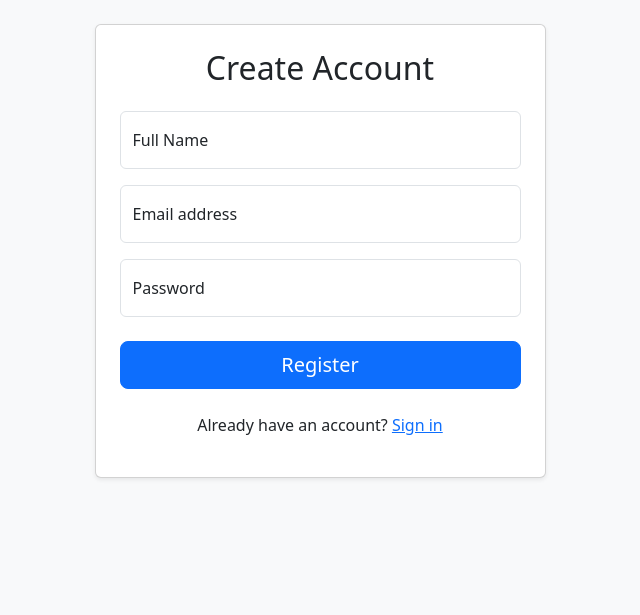
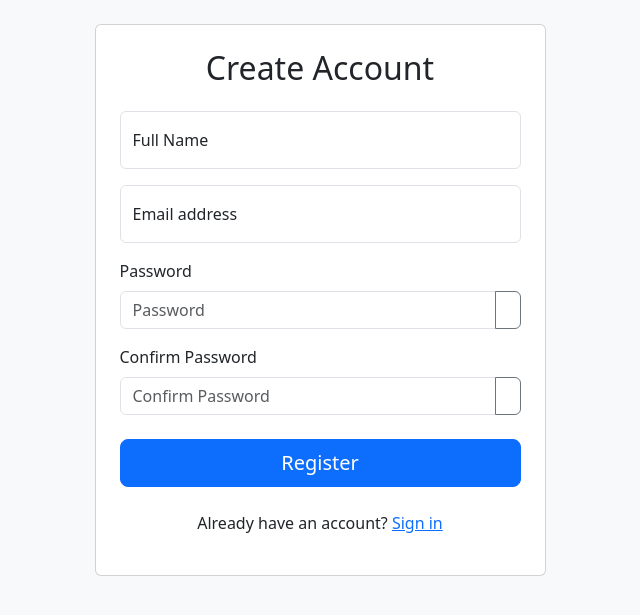
Before and after one commit to Rumesh-Bridge/eventease, a FastAPI app: page /users/register/ in a window 1280 px wide. Shown: the top 615 px of the page, without its empty margins (320-960 px from the left). Run offline with FastAPI, Linux system fonts and the light colour scheme.

Commit message:
Refactor registration form and enhance password handling
- Updated the registration form layout for improved styling and usability.
- Added password visibility toggle buttons for both password fields.
- Implemented client-side validation to ensure password and confirm password fields match.
- Adjusted navigation link for signing in to point to "/login/" for consistency.

```diff
--- a/templates/register.html
+++ b/templates/register.html
@@ -5,7 +5,7 @@
 {% block content %}
 <div class="row justify-content-center">
     <div class="col-md-6 col-lg-5">
-        <div class="card shadow-sm p-4">
+        <div class="card auth-card p-4">
             <h2 class="text-center mb-4">Create Account</h2>
 
             <form id="register-form">
@@ -20,9 +20,20 @@
                     <label class="form-label" for="email">Email address</label>
                 </div>
 
-                <div class="form-floating mb-4">
+                <label class="form-label" for="password">Password</label>
+                <div class="input-group mb-3">
                     <input type="password" id="password" class="form-control" placeholder="Password" required />
-                    <label class="form-label" for="password">Password</label>
+                    <button class="btn btn-outline-secondary" type="button" id="toggle-password">
+                        <i class="bi bi-eye"></i>
+                    </button>
+                </div>
+
+                <label class="form-label" for="confirm-password">Confirm Password</label>
+                <div class="input-group mb-4">
+                    <input type="password" id="confirm-password" class="form-control" placeholder="Confirm Password" required />
+                    <button class="btn btn-outline-secondary" type="button" id="toggle-confirm-password">
+                        <i class="bi bi-eye"></i>
+                    </button>
                 </div>
 
                 <button type="submit" class="btn btn-primary btn-lg w-100 mb-4">Register</button>
@@ -30,23 +41,52 @@
                 <div id="error-message" class="alert alert-danger" style="display: none;"></div>
 
                 <div class="text-center">
-                    <p>Already have an account? <a href="/users/login/">Sign in</a></p>
+                    <p>Already have an account? <a href="/login/">Sign in</a></p>
                 </div>
-
             </form>
         </div>
     </div>
 </div>
 
 <script>
+    // --- Password View/Hide Toggle Logic ---
+    function setupPasswordToggle(inputId, toggleButtonId) {
+        const toggleButton = document.getElementById(toggleButtonId);
+        const passwordInput = document.getElementById(inputId);
+        const icon = toggleButton.querySelector("i");
+
+        toggleButton.addEventListener("click", function () {
+            if (passwordInput.type === "password") {
+                passwordInput.type = "text";
+                icon.classList.remove("bi-eye");
+                icon.classList.add("bi-eye-slash");
+            } else {
+                passwordInput.type = "password";
+                icon.classList.remove("bi-eye-slash");
+                icon.classList.add("bi-eye");
+            }
+        });
+    }
+
+    setupPasswordToggle("password", "toggle-password");
+    setupPasswordToggle("confirm-password", "toggle-confirm-password");
+
+    // --- Form Submission Logic ---
     document.getElementById("register-form").addEventListener("submit", async function(event) {
-        // Prevent the form's default submission
         event.preventDefault();
 
         const name = document.getElementById("name").value;
         const email = document.getElementById("email").value;
         const password = document.getElementById("password").value;
+        const confirmPassword = document.getElementById("confirm-password").value;
         const errorMessage = document.getElementById("error-message");
+
+        // --- Client-side validation ---
+        if (password !== confirmPassword) {
+            errorMessage.textContent = "Passwords do not match.";
+            errorMessage.style.display = "block";
+            return; // Stop the form submission
+        }
 
         try {
             const response = await fetch("/api/users/register/", {
@@ -64,11 +104,9 @@
             const data = await response.json();
 
             if (!response.ok) {
-                // Show error message from the API (e.g., "Email already registered")
                 errorMessage.textContent = data.detail || "An unknown error occurred.";
                 errorMessage.style.display = "block";
             } else {
-                // Success! Redirect to the login page
                 window.location.href = "/users/login/";
             }
 
```
Also changed, not shown: database.db.
